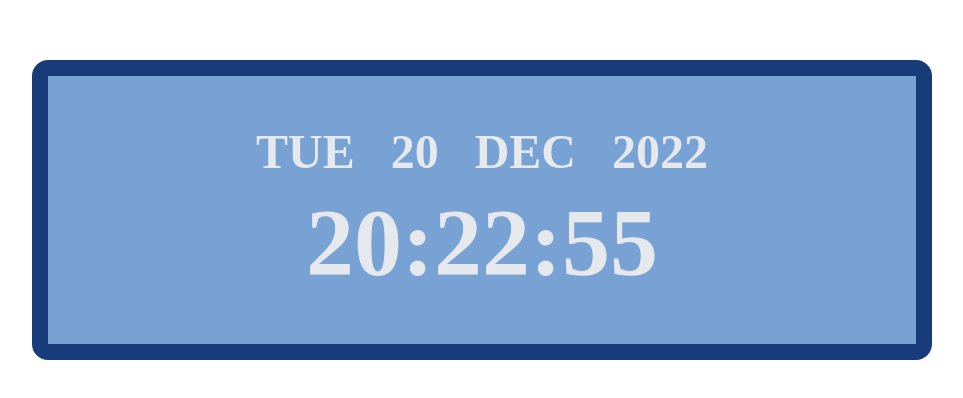
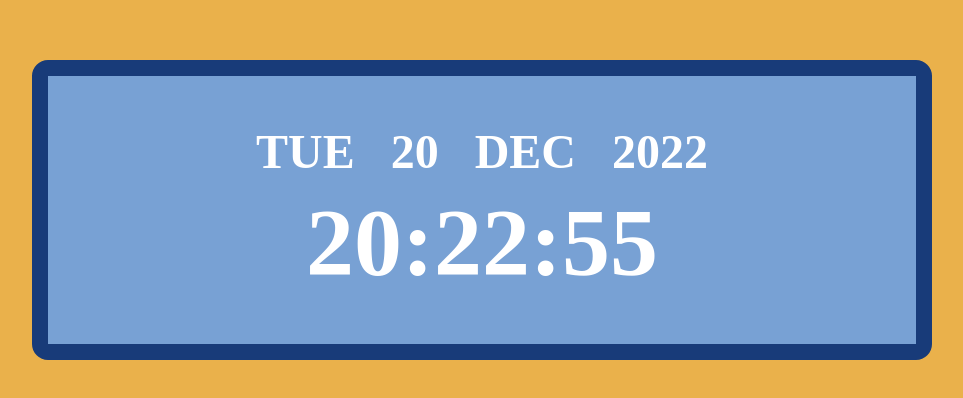
Before and after one commit to MickieTH/SMART-WATCH-2, a plain HTML site: page index.html in a window 1280 px wide. Shown: the part 180-578 px from the top of the page, without its empty margins (158-1121 px from the left). Drawn offline with Linux system fonts and the light colour scheme.

Commit message:
add code bg body css

```diff
--- a/main.css
+++ b/main.css
@@ -8,7 +8,7 @@ body {
     display: flex;
     justify-content: center;
     margin-top: 15rem;
-
+    background-color: #EAB14B;
 }
 .Watch {
     width: 900px;
@@ -20,7 +20,7 @@ body {
     border-radius: 1rem;
 
     text-align: center;
-    color: #E5E9ED;
+    color: #fff;
 }
 
 h3 {
```
